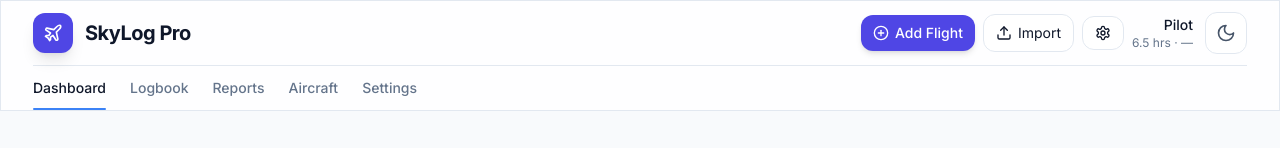
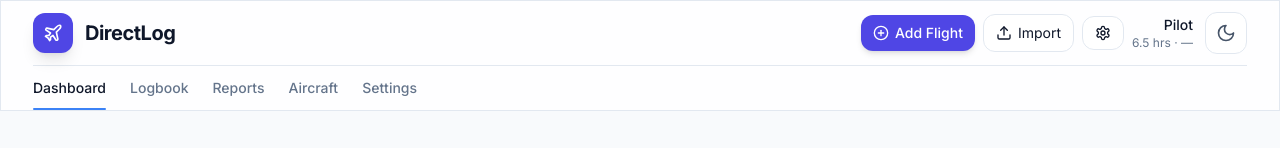
Before and after one commit to avtomaton/directlog, a React (Vite) app in the folder frontend/: page / in a window 1280 px wide. Shown: the top 148 px of the page. Built offline with nearby package versions, Linux system fonts and the light colour scheme; no server answers.

Commit message:
rename: skylog -> directlog

```diff
--- a/frontend/index.html
+++ b/frontend/index.html
@@ -4,7 +4,7 @@
   <meta charset="UTF-8" />
   <link rel="icon" type="image/svg+xml" href="/plane.svg" />
   <meta name="viewport" content="width=device-width, initial-scale=1.0" />
-  <title>SkyLog Pro - Pilot Logbook</title>
+  <title>DirectLog - Pilot Logbook</title>
   <link rel="preconnect" href="https://fonts.googleapis.com">
   <link rel="preconnect" href="https://fonts.gstatic.com" crossorigin>
   <link href="https://fonts.googleapis.com/css2?family=Inter:wght@400;500;600;700&display=swap" rel="stylesheet">
--- a/frontend/package.json
+++ b/frontend/package.json
@@ -1,5 +1,5 @@
 {
-  "name": "skylog-pro",
+  "name": "directlog",
   "version": "3.2.0",
   "private": true,
   "type": "module",
--- a/frontend/public/index.html
+++ b/frontend/public/index.html
@@ -3,7 +3,7 @@
 <head>
   <meta charset="utf-8" />
   <meta name="viewport" content="width=device-width, initial-scale=1" />
-  <title>SkyLog Pro - Pilot Logbook</title>
+  <title>DirectLog - Pilot Logbook</title>
   <link rel="preconnect" href="https://fonts.googleapis.com">
   <link rel="preconnect" href="https://fonts.gstatic.com" crossorigin>
   <link href="https://fonts.googleapis.com/css2?family=Inter:wght@400;500;600;700&display=swap" rel="stylesheet">
--- a/frontend/src/App.tsx
+++ b/frontend/src/App.tsx
@@ -123,7 +123,7 @@ export default function App() {
                 <Plane className="w-5 h-5 text-white" />
               </div>
               <div>
-                <span className="text-xl font-bold tracking-tight">SkyLog Pro</span>
+                <span className="text-xl font-bold tracking-tight">DirectLog</span>
               </div>
             </div>
 
```
